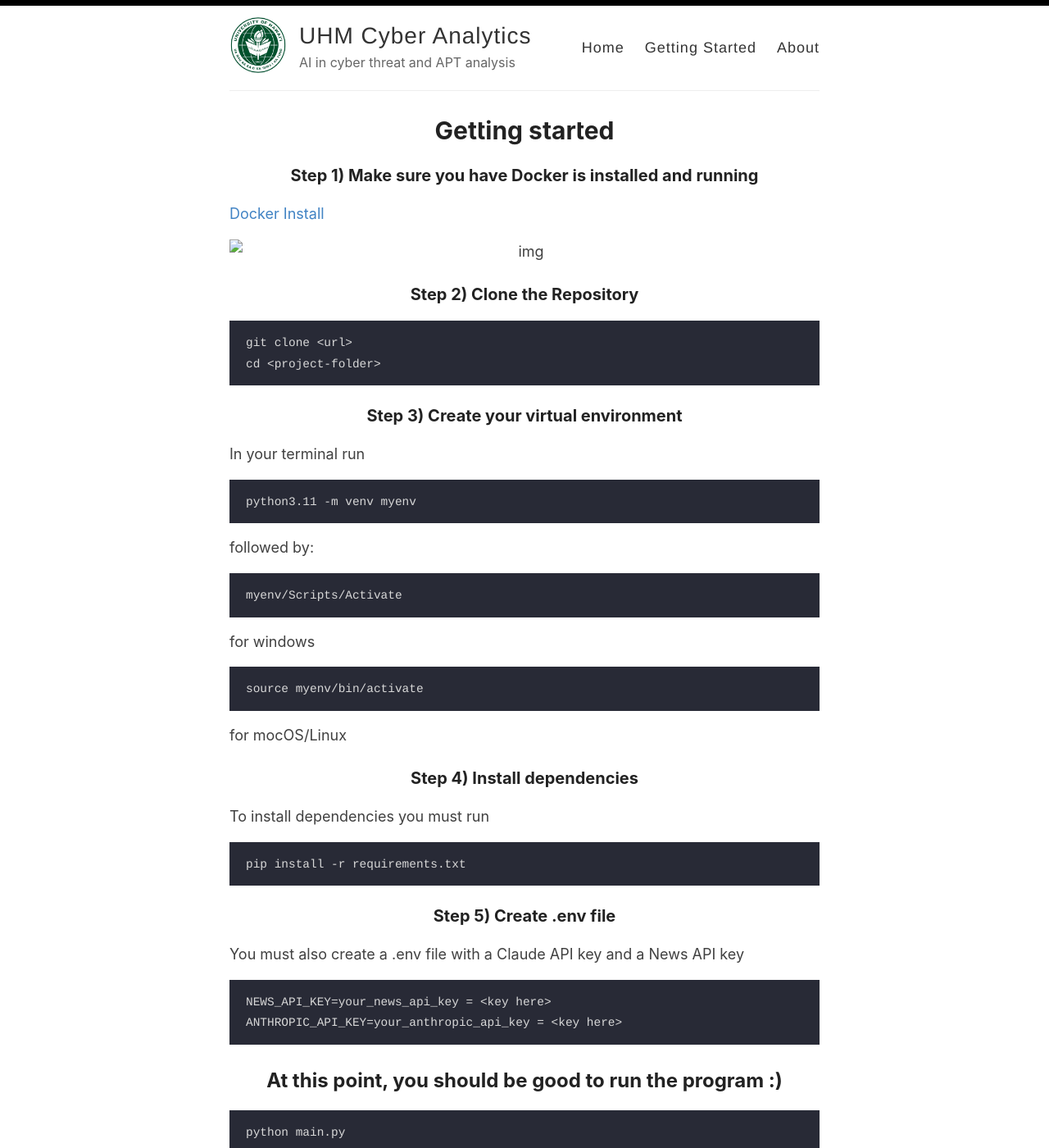
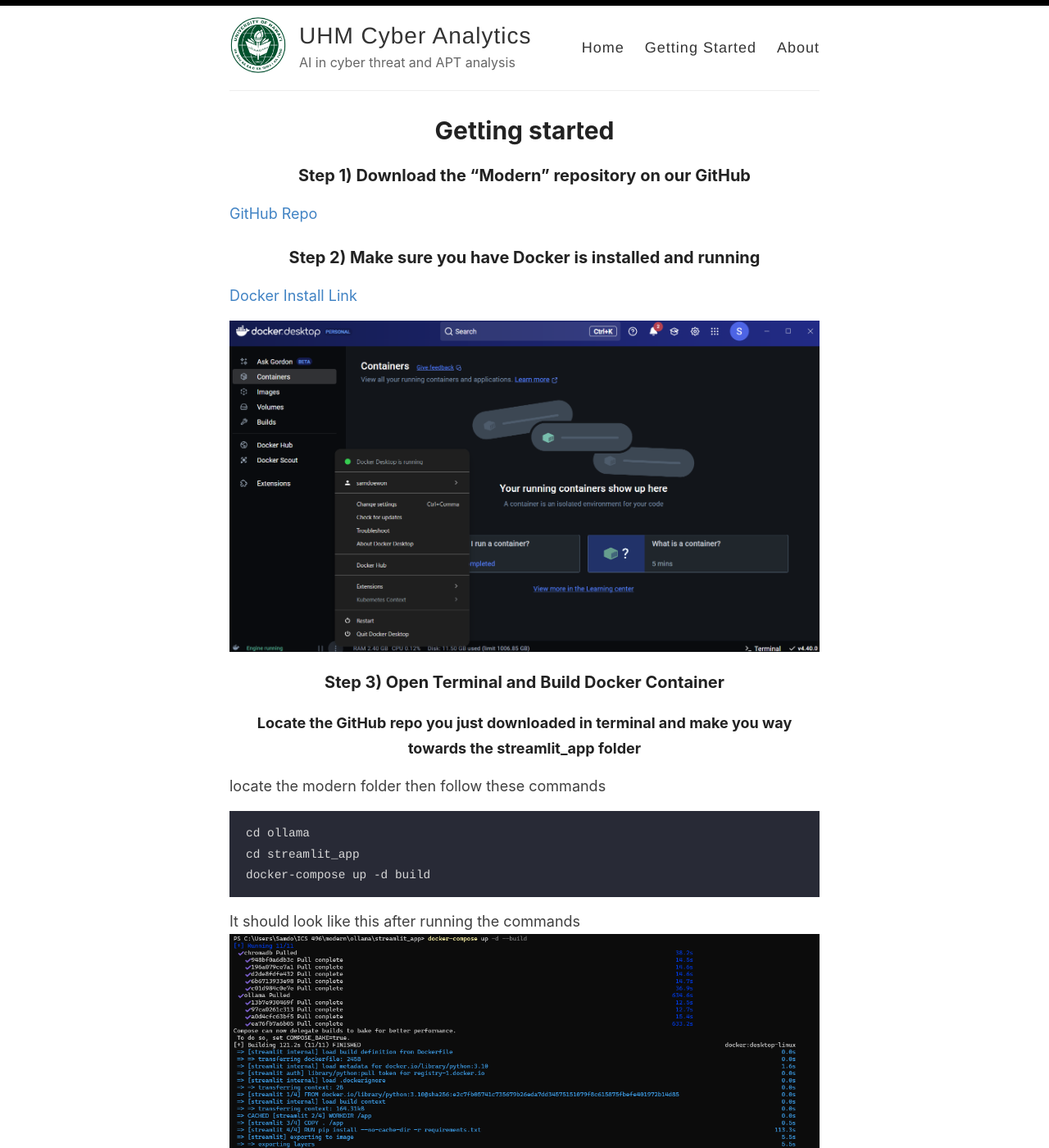
Before and after one commit to UHMCyberAnalytics/UHMCyberAnalytics.github.io, a Jekyll site: the page built from _pages/getting-started.md, in a window 1280 px wide and 1400 px high. Shown: the whole window at 82% size. Built offline with Jekyll 4.4.1, drawn with Linux system fonts in a browser that asks for light colours; some of the changed text lies outside the part shown.

Commit message:
Update getting-started.md

````diff
--- a/_pages/getting-started.md
+++ b/_pages/getting-started.md
@@ -3,55 +3,40 @@ layout: page
 title: Getting started
 permalink: /getting-started/
 ---
+### Step 1) Download the "Modern" repository on our GitHub
 
-### Step 1) Make sure you have Docker is installed and running
+[GitHub Repo](https://github.com/UHMCyberAnalytics/modern)
 
-[Docker Install](https://www.docker.com/)
+### Step 2) Make sure you have Docker is installed and running
 
-![img]()
+[Docker Install Link](https://www.docker.com/)
 
-### Step 2) Clone the Repository
+![img](https://github.com/UHMCyberAnalytics/UHMCyberAnalytics.github.io/blob/212ae5406a6e7ce6a4522bc7b8fc9304462e291f/images/Docker.png?raw=true)
 
-```
-git clone <url>
-cd <project-folder>
-```
-### Step 3) Create your virtual environment
+### Step 3) Open Terminal and Build Docker Container
 
-In your terminal run
-```
-python3.11 -m venv myenv
-```
-
-followed by:
+##### Locate the GitHub repo you just downloaded in terminal and make you way towards the streamlit_app folder
 
 
+locate the modern folder then follow these commands
 ```
-myenv/Scripts/Activate
+cd ollama
+cd streamlit_app
+docker-compose up -d build
 ```
-for windows
-```
-source myenv/bin/activate
-```
-for mocOS/Linux
+It should look like this after running the commands
+![img](https://github.com/UHMCyberAnalytics/UHMCyberAnalytics.github.io/blob/212ae5406a6e7ce6a4522bc7b8fc9304462e291f/images/DockerFin.png?raw=true)
 
-### Step 4) Install dependencies
+### Step 4) Open New Build Container
 
-To install dependencies you must run
-```
-pip install -r requirements.txt
-```
+![img](https://github.com/UHMCyberAnalytics/UHMCyberAnalytics.github.io/blob/212ae5406a6e7ce6a4522bc7b8fc9304462e291f/images/open%20container.png?raw=true)
 
-### Step 5) Create .env file
+Click open container and it should look like this. Then open the local host link
+![img](https://github.com/UHMCyberAnalytics/UHMCyberAnalytics.github.io/blob/212ae5406a6e7ce6a4522bc7b8fc9304462e291f/images/open%20local%20host.png?raw=true)
 
-You must also create a .env file with a Claude API key and a News API key
+### Step 5) Input Keys and Model
 
-```
-NEWS_API_KEY=your_news_api_key = <key here>
-ANTHROPIC_API_KEY=your_anthropic_api_key = <key here>
-```
+After Inputing the model and keys you are now able to use the progream
+![img](https://github.com/UHMCyberAnalytics/UHMCyberAnalytics.github.io/blob/212ae5406a6e7ce6a4522bc7b8fc9304462e291f/images/input%20keys.png?raw=true)
 
-## At this point, you should be good to run the program :)
-```
-python main.py
-```
+![img](https://github.com/UHMCyberAnalytics/UHMCyberAnalytics.github.io/blob/212ae5406a6e7ce6a4522bc7b8fc9304462e291f/images/input%20model.png?raw=true)
````
